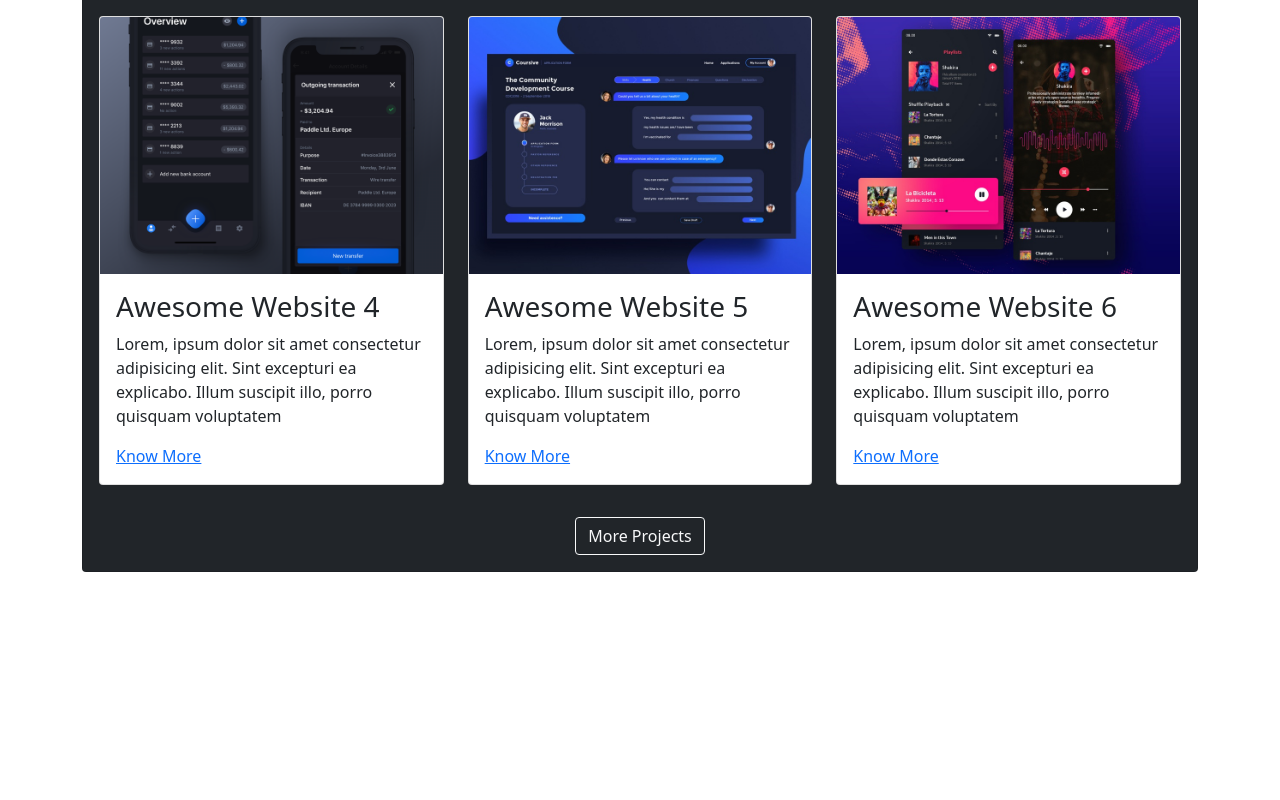
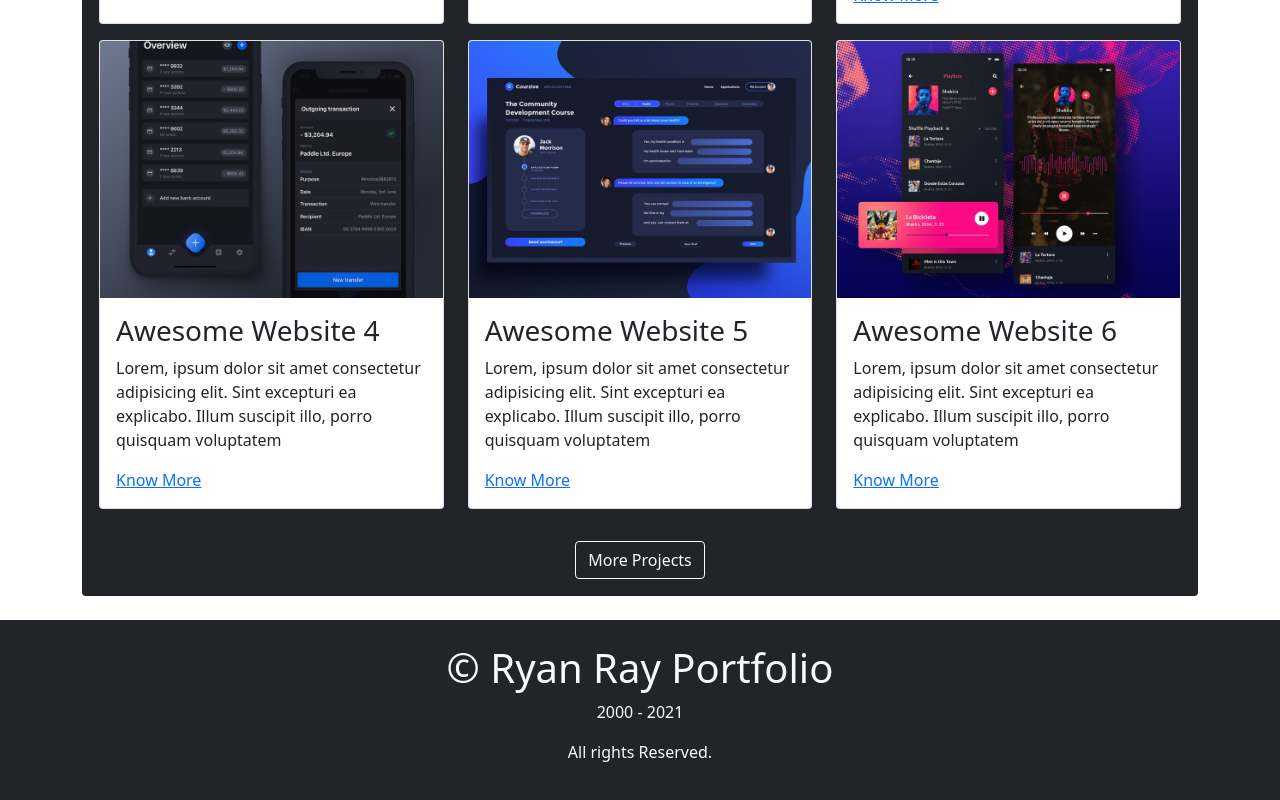
Before and after one commit to Ronald3217/portafolio-demo-yt-profile, a Next.js app: page / in a window 1280 px wide. Shown: the part 1660-2460 px from the top of the page. Before the commit the page ends 2232 px from the top, so only its background shows below. Built offline with nearby package versions, Linux system fonts and the light colour scheme.

Commit message:
updating layout

```diff
--- /dev/null
+++ b/components/Footer.js
@@ -0,0 +1,15 @@
+
+const Footer = () => {
+    return (
+        <footer className="bg-dark text-light text-center">
+          <div className="container p-4">
+            <h1>&copy; Ryan Ray Portfolio</h1>
+            <p>2000 - {new Date().getFullYear()}</p>
+            <p>All rights Reserved.</p>
+          </div>
+        </footer>
+     );
+}
+
+
+export default Footer;
--- a/components/Layout.js
+++ b/components/Layout.js
@@ -1,10 +1,14 @@
 import Header from './Header'
+import Footer from './Footer'
 
 const Layout = ({children}) => {
     return (
         <>
         <Header />
-        {children}
+        <div className="container py-4">
+            {children}
+        </div>
+        <Footer />
         </>
      );
 }
--- a/pages/index.js
+++ b/pages/index.js
@@ -14,7 +14,6 @@ export default function Home() {
         <title>Portafolio Next.js Demo</title>
         <link rel="icon" href="/favicon.ico" />
       </Head>
-      <div className="container">
       <header className="row pt-2">
         <div className="col-md-12">
           <div className="card card-body bg-secondary text-light">
@@ -96,7 +95,7 @@ export default function Home() {
           </div>
         </div>
       </section>
-        {/* Tercera Seccion*/ }
+      {/* Tercera Seccion*/}
       <section>
         {/**Portafolio - Listado de Proyectos */}
         <div className="row">
@@ -141,9 +140,6 @@ export default function Home() {
         </div>
       </section>
 
-      </div>
-
-
     </Layout>
   )
 }
```
Also changed, not shown: components/Profile.js (deleted, +0 -17 lines), pages/About.js (deleted, +0 -34 lines), pages/blog.js (added, +16 -0 lines), pages/github.js (added, +16 -0 lines). Lines whose indentation alone changed are shown as unchanged.
